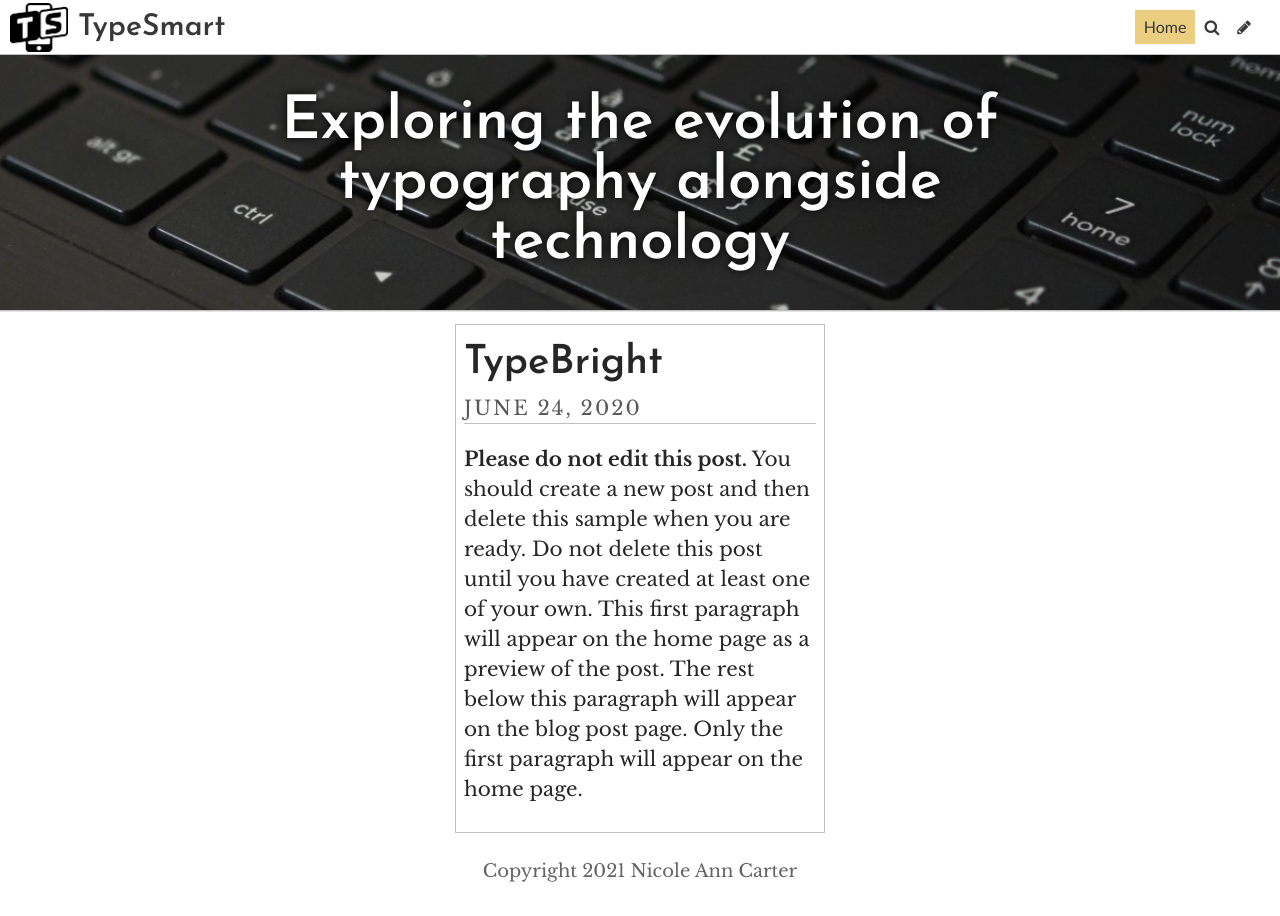
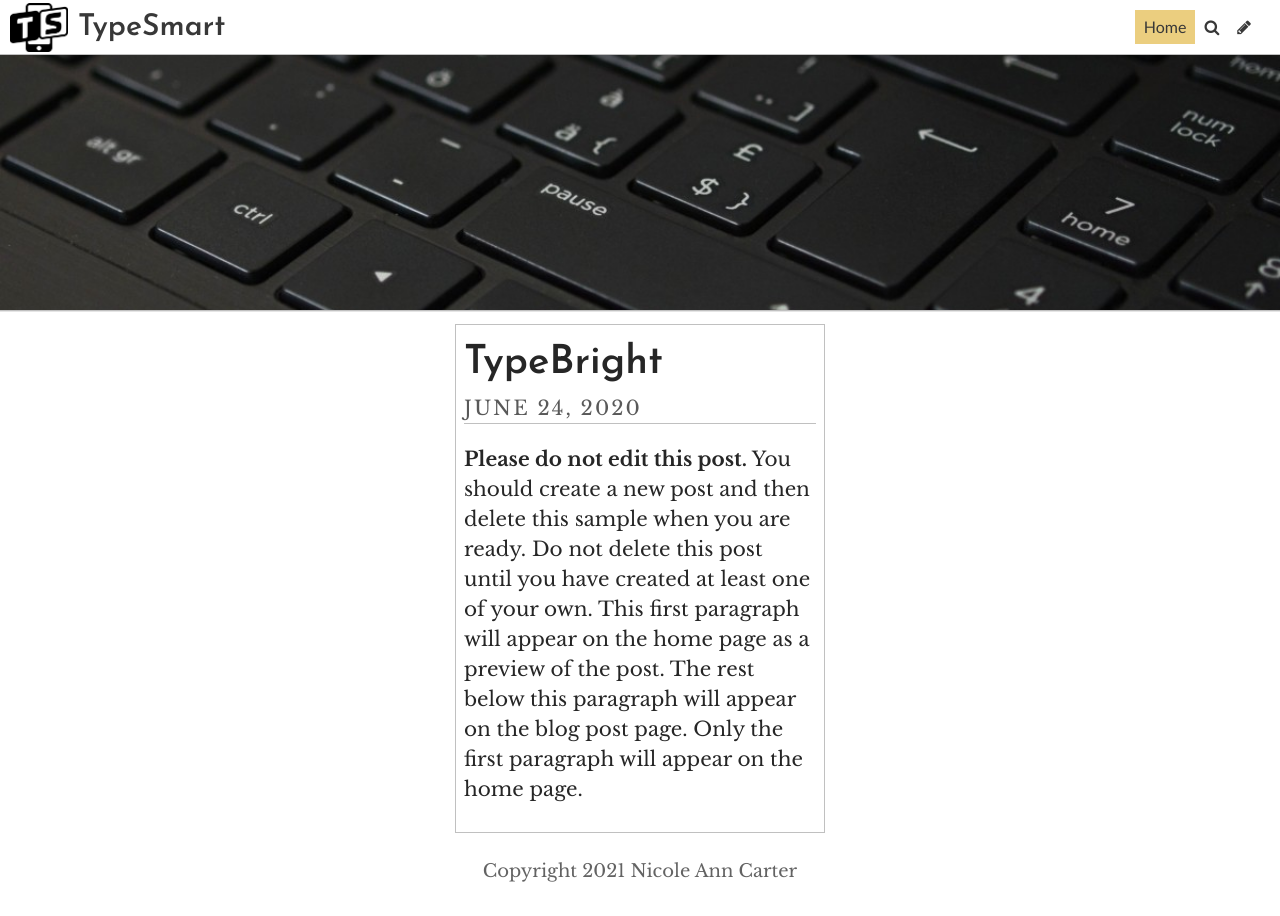
Before and after one commit to nicoleanncarter/typo-design-template, a Jekyll site: the page built from index.html, in a window 1280 px wide. Built offline with Jekyll 4.4.1, drawn with Linux system fonts in a browser that asks for light colours; some web fonts are replaced; the list of posts is cut into pages by our own code.

Commit message:
Update Settings “general”

```diff
--- a/_data/settings.yml
+++ b/_data/settings.yml
@@ -2,7 +2,7 @@ title: TypeSmart
 description: A website with a blog
 footer_text: "Copyright 2021 Nicole Ann Carter "
 header_feature_image: ../uploads/keyboard_black_notebook_input_letters_leave_enter_laptop-625552.jpg-d.jpeg
-header_text: Exploring the evolution of typography alongside technology
+header_text: ""
 header_text_color: "#ffffff"
 bannerheight: 20vmax
 navbarheight: 55px
```
